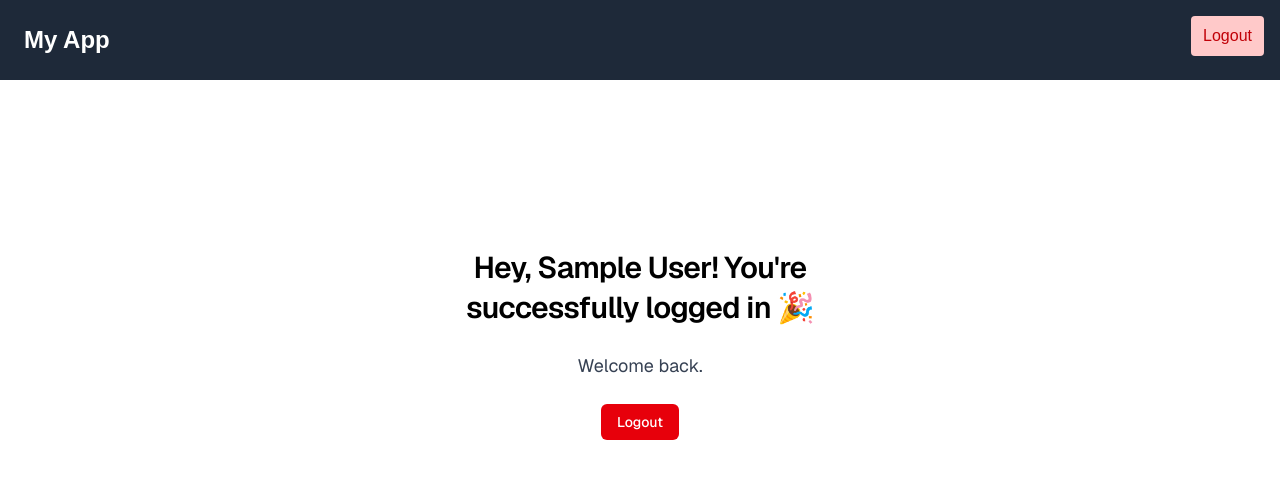
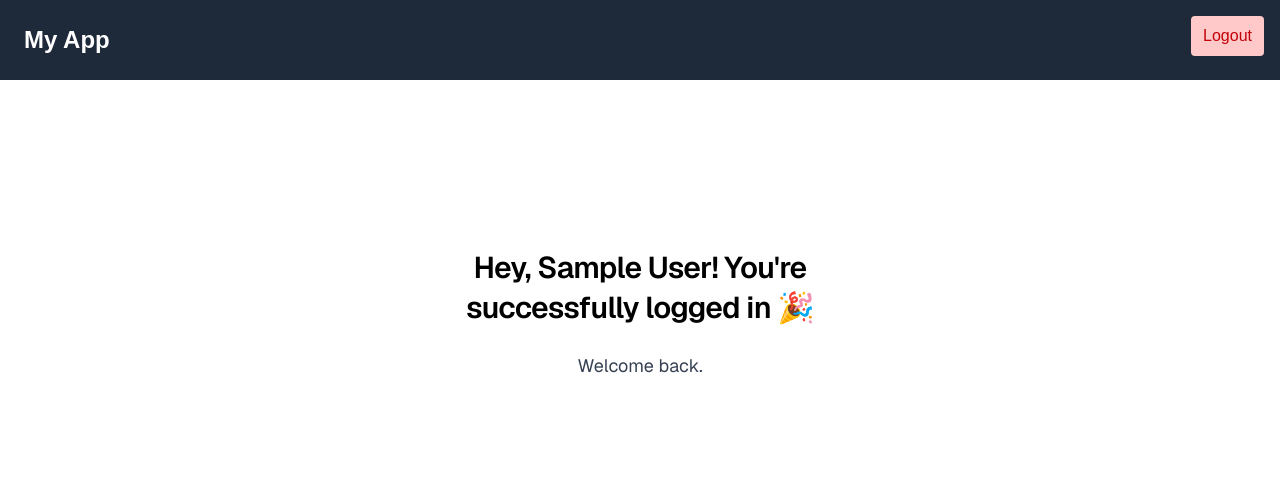
Before and after one commit to maevecrossan/maeve-assessment, a Next.js app in the folder my-app/: page / in a window 1280 px wide. Shown: the top 478 px of the page. Built offline with nearby package versions, Linux system fonts and the light colour scheme; no server answers; sample sign-in values are in the browser's storage.

Commit message:
Remove logout button from homepage.

```diff
--- a/my-app/src/app/page.js
+++ b/my-app/src/app/page.js
@@ -47,13 +47,6 @@ export default function Home() {
 					<p className="max-w-lg text-lg leading-7 text-gray-700">
 						Welcome back.
 					</p>
-
-					<button
-						onClick={handleLogout}
-						className="rounded-md bg-red-600 px-4 py-2 text-sm font-medium text-white hover:bg-red-700"
-					>
-						Logout
-					</button>
 				</div>
 			</main>
 		</div>
```
